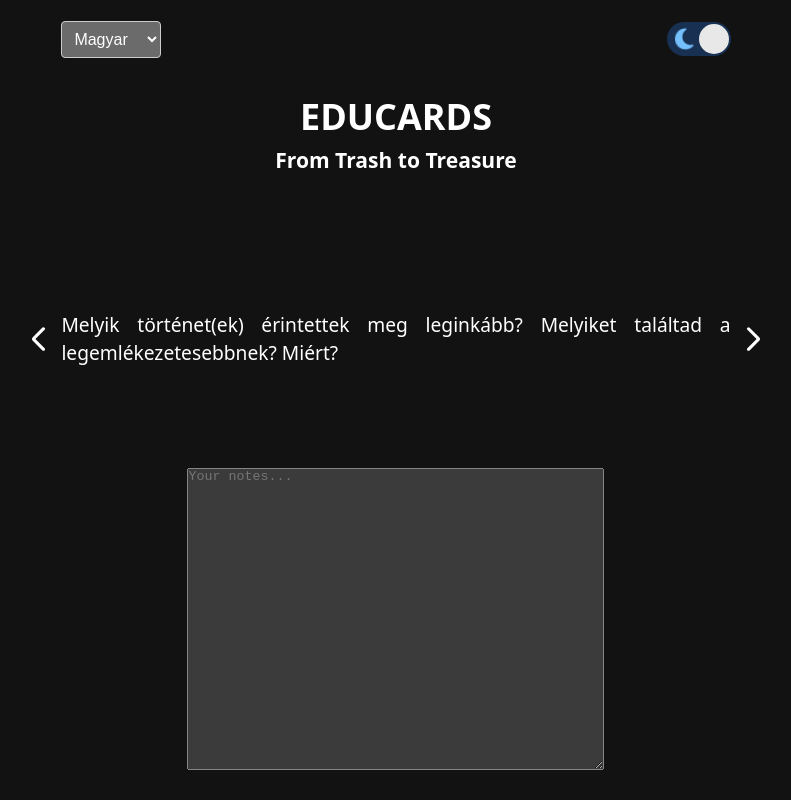
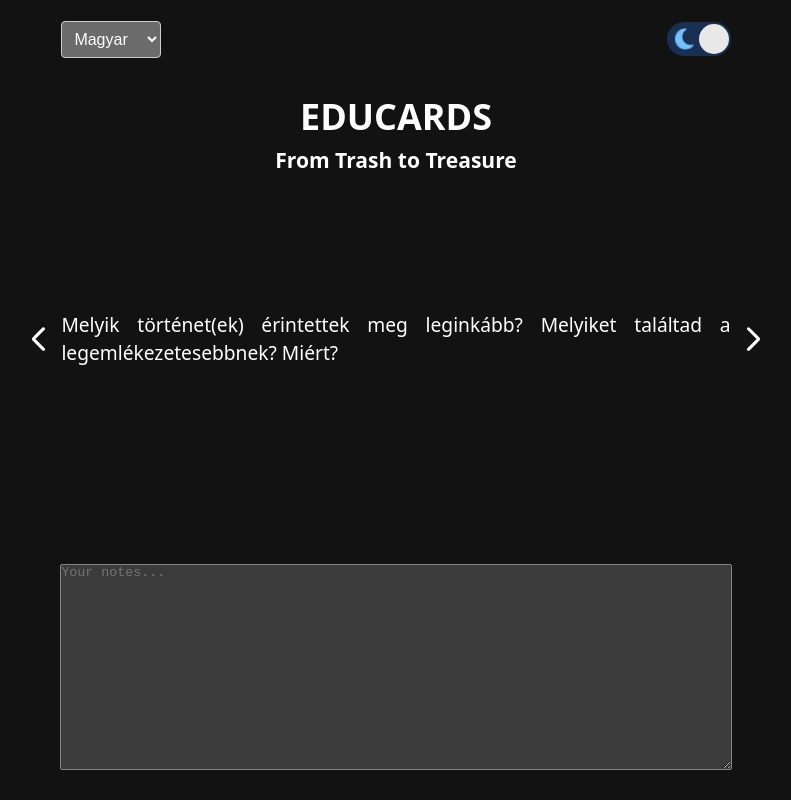
Before and after one commit to dallosmpg/educard-swiper-mobile, a React (Vite) app: page / in a window 1280 px wide. Shown: the whole page, without its empty margins (244-1035 px from the left). Built offline with nearby package versions, Linux system fonts and the light colour scheme.

Commit message:
resize texarea

```diff
--- a/src/App.css
+++ b/src/App.css
@@ -44,6 +44,8 @@ main p {
 main textarea {
   position: absolute;
   bottom: 0;
+  width: 100%;
+  height: 30%;
 }
 .minimal-select {
   border: 1px solid #ccc;
--- a/src/App.tsx
+++ b/src/App.tsx
@@ -67,7 +67,7 @@ function App() {
           </p>
           <svg className='right' onClick={increaseQuestionNumber} style={{transform: 'rotate(180deg)'}} xmlns="http://www.w3.org/2000/svg" width="150" height="150" viewBox="0 0 24 24"><path fill="currentColor" d="m3.55 12l7.35 7.35q.375.375.363.875t-.388.875q-.375.375-.875.375t-.875-.375l-7.7-7.675q-.3-.3-.45-.675T.825 12q0-.375.15-.75t.45-.675l7.7-7.7q.375-.375.888-.363t.887.388q.375.375.375.875t-.375.875L3.55 12Z"/></svg>
       </div>
-      <textarea placeholder='Your notes...' name="notes" id="notes" cols={50} rows={20}></textarea>
+      <textarea placeholder='Your notes...' name="notes" id="notes"></textarea>
     </main>
     <footer>
 
```
